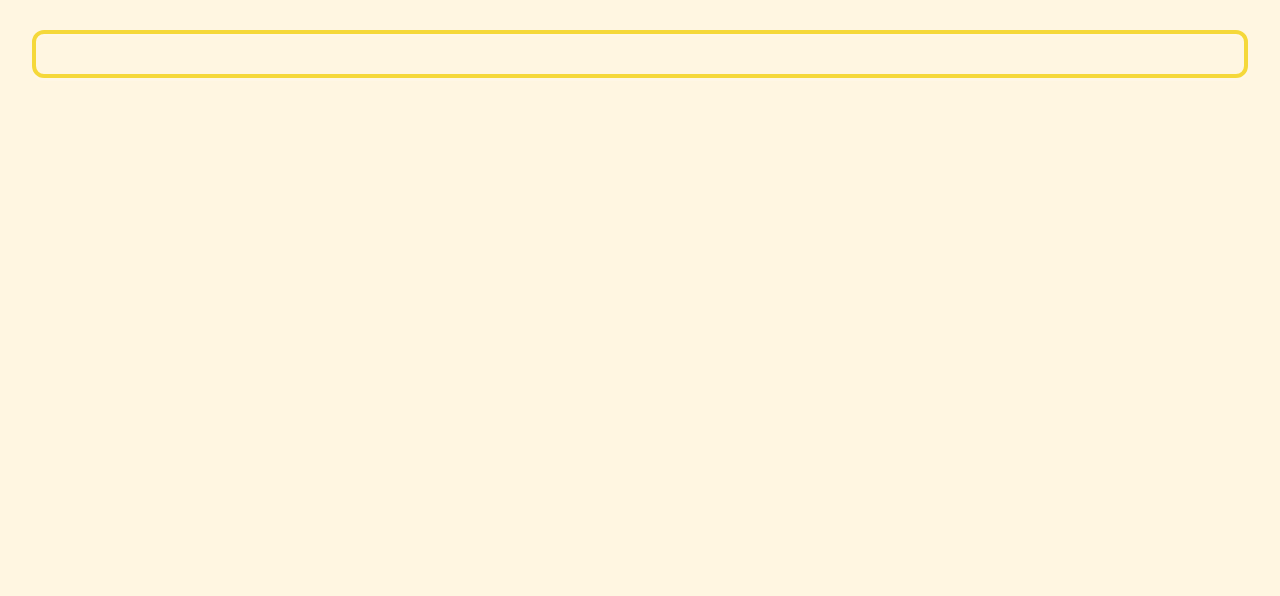
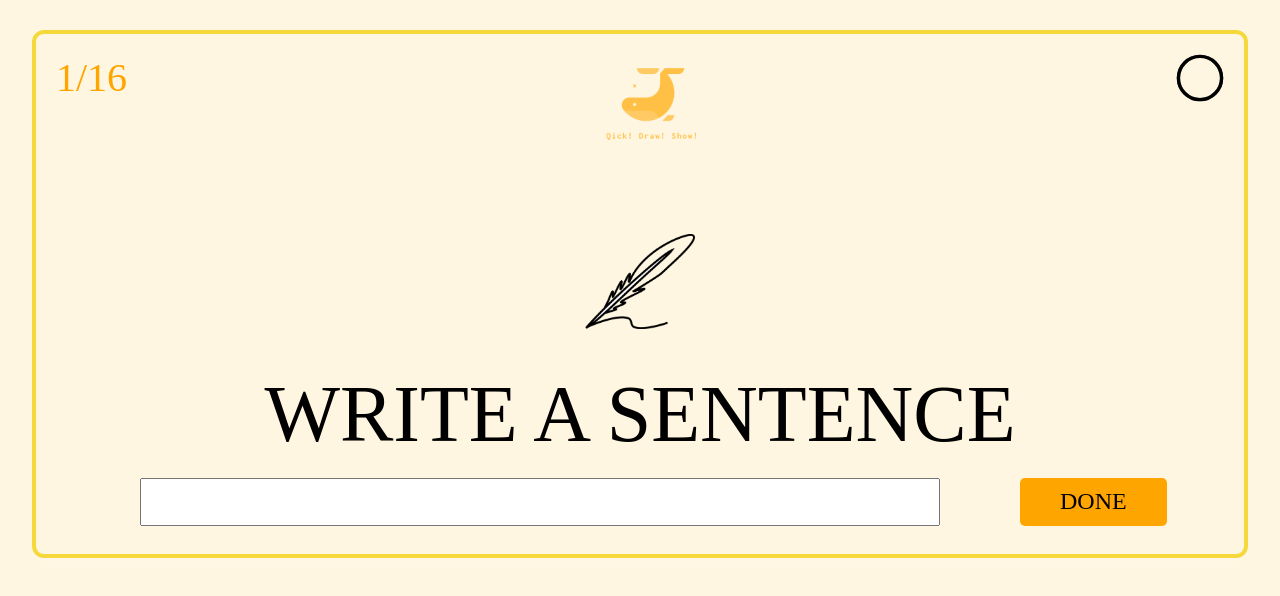
Before and after one commit to Kirillisinus/qdsUI, a Vue app: page /write in a window 1280 px wide. Before the commit this address had no page. Shown: the top 596 px of the page. Built offline with nearby package versions, Linux system fonts and the light colour scheme; a web font is replaced by a local one; what vue-cookie would draw is missing.

Commit message:
add full routs

```diff
--- a/src/App.vue
+++ b/src/App.vue
@@ -19,6 +19,7 @@ export default {};
 
 body {
   background-color: #fff6e1;
+  height:100%
 }
 
 #content {
@@ -32,6 +33,7 @@ body {
   box-shadow: inset 0px 2px 0px 0px rgb(255 255 255 / 15%),
     0px 3px 0px 0px rgb(255 255 255 / 15%);
   border-radius: 12px;
+  min-height:0;
 }
 
 @media (max-width: 877px) {
--- /dev/null
+++ b/src/views/Draw.vue
@@ -0,0 +1,120 @@
+<template>
+  <div class="draw-image">
+    <div class="up">
+      <div class="rounds">1/16</div>
+      <img src="../images/logo_transparent.png" alt="logo" id="logo-write" />
+      <div class="timer">
+        <svg
+          class="timer__svg"
+          viewBox="0 0 100 100"
+          xmlns="http://www.w3.org/2000/svg"
+        >
+          <g class="timer__circle">
+            <circle class="timer__path-elapsed" cx="50" cy="50" r="45" />
+            <path
+              id="timer-path-remaining"
+              stroke-dasharray="283"
+              class="timer__path-remaining ${remainingPathColor}"
+              d="
+          M 50, 50
+          m -45, 0
+          a 45,45 0 1,0 90,0
+          a 45,45 0 1,0 -90,0
+        "
+            ></path>
+          </g>
+        </svg>
+        <span>
+          <!-- Remaining time label -->
+        </span>
+      </div>
+    </div>
+    <div class="middle">
+      <canvas id="canvas">Обновите браузер</canvas>
+      <div class="cursor" id="cursor"></div>
+      <div class="controls">
+        <div class="btn-row">
+          <!--<button type="button"
+								v-on:click="removeHistoryItem"
+								v-bind:class="{ disabled: !history.length }" title="Undo"> <i class="ion ion-reply"></i>remove </button>
+        </div>
+        <div class="btn-row">
+          <button type="button"
+								v-on:click="removeAllHistory"
+								v-bind:class="{ disabled: !history.length }" title="Clear all"> <i class="ion ion-trash-a"></i>delete </button>
+        </div>
+        <div class="btn-row">
+          <input type="color" class="palette-input">
+        </div>
+        <div class="btn-row">
+          <label v-for="sizeItem in sizes" class="size-item">
+            <input type="radio" name="size" v-model="size" v-bind:value="sizeItem">
+            <span class="size"
+									v-bind:style="{width: sizeItem + 'px', height: sizeItem + 'px'}"
+									v-on:click="popups.showSize = !popups.showSize"></span> </label>-->
+        </div>
+        <div class="btn-row"></div>
+        <router-link class="write" to="/album">done</router-link>
+      </div>
+    </div>
+    <div class="down"></div>
+  </div>
+</template>
+
+<script>
+</script>
+
+<style>
+@charset "utf-8";
+
+.cursor {
+  position: fixed;
+  top: 0;
+  left: 0;
+  width: 20px;
+  height: 20px;
+  border-radius: 50%;
+  border: 3px solid rgb(30, 30, 30);
+  pointer-events: none;
+  user-select: none;
+  mix-blend-mode: difference;
+  opacity: 0;
+  transition: opacity 1s;
+}
+
+#canvas {
+  width: 80%;
+  height: calc(60vh - 60px);
+  background-color: white;
+  cursor: none;
+  border-radius: 20px;
+  border: 2px solid orange;
+}
+
+#canvas:hover + .cursor {
+  opacity: 1;
+}
+#canvas:active + .cursor {
+  border-color: rgb(60, 60, 60);
+}
+
+.controls {
+  width: 100%;
+  height: 60px;
+  display: flex;
+  justify-content: center;
+  align-items: center;
+  user-select: none;
+  margin-top: 2em;
+}
+
+.btn-row {
+  position: relative;
+  margin-bottom: 5px;
+  display: flex;
+  justify-content: center;
+  flex-wrap: wrap;
+  padding: 0 15px;
+  border-radius: 4px;
+}
+</style>
--- a/src/views/Entrance.vue
+++ b/src/views/Entrance.vue
@@ -4,9 +4,14 @@
   </div>
   <div class="entrance">
     <span class="invite">Представьтесь, пожалуйста </span>
-    <input type="text" class="input-name" placeholder="Гость123123123" v-model="name"/>
+    <input
+      type="text"
+      class="input-name"
+      placeholder="Гость123123123"
+      v-model="name"
+    />
     <router-link class="button continue" to="/lobby" v-on:click="setCookie">
-      <div>Продолжить как {{name}}</div>
+      <div>Продолжить как {{ name }}</div>
       <i class="icon-arrow-right"></i>
     </router-link>
     <router-link class="button create-room" to="#">
@@ -17,19 +22,19 @@
 </template>
 
 <script>
-export default{
+export default {
   data() {
     return {
-      name: String ="Гость123123123"
-    }
+      name: (String = "Гость123123123"),
+    };
   },
   methods: {
-    setCookie(){
-      this.$cookies.set("username",this.name,"1d");
+    setCookie() {
+      this.$cookies.set("username", this.name, "1d");
       console.log(document.cookie);
-    }
-  }
-}
+    },
+  },
+};
 </script>
 
 <style>
--- /dev/null
+++ b/src/views/History.vue
@@ -0,0 +1,65 @@
+<template>
+  <div class="lobby">
+    <router-link class="back" to="/"> home </router-link>
+    <div class="room">
+      <section class="players">
+        <div class="count-players">Players 1/16</div>
+        <div class="player">{{ name }}</div>
+        <div class="empty">Empty</div>
+      </section>
+      <section class="album">
+        <div class="album-name">album</div>
+        <div class="settings"></div>
+        <div class="end-game">
+          <div class="end"><p class="end-p">end of 's album</p></div>
+
+          <button class="write">new turn</button>
+        </div>
+      </section>
+    </div>
+  </div>
+</template>
+
+<script >
+</script>
+
+<style>
+.album {
+  border-radius: 20px;
+  background: rgba(255, 234, 13, 0.28);
+  min-width: 55%;
+  max-width: 65%;
+  display: inherit;
+  flex-direction: column;
+  align-items: center;
+  font-size: 2.5vw;
+  padding: 0 0.5em;
+}
+
+.end {
+  align-self: stretch;
+  display: flex;
+  flex-direction: row;
+  align-items: center;
+  margin: 20px;
+}
+
+.end-p {
+  font-family: Black;
+  font-size: 11px;
+  color: black;
+  letter-spacing: 1.51px;
+  text-align: center;
+  text-transform: uppercase;
+  line-height: 18px;
+  margin: 0px 10px;
+}
+
+.end-p::before,
+.end-p::after {
+  content: "";
+  flex: 1 1 0%;
+  height: 22px;
+  background-color: black;
+}
+</style>
--- a/src/views/Lobby.vue
+++ b/src/views/Lobby.vue
@@ -25,10 +25,10 @@
         <div class="settings-text">Custom settings</div>
         <div class="settings"></div>
         <div class="start-game">
-          <div class="button start-btn">
+          <router-link class="button start-btn" to="/write">
             <div>Начать</div>
             <i class="icon-arrow-right"></i>
-          </div>
+          </router-link>
           <div class="button invite-btn">
             <div>Пригласить</div>
             <i class="icon-arrow-right"></i>
@@ -66,6 +66,7 @@ export default {
 }
 
 .back {
+  text-transform: uppercase;
   color: inherit;
   text-decoration: inherit;
   width: 130px;
--- /dev/null
+++ b/src/views/Write.vue
@@ -0,0 +1,184 @@
+<template>
+  <div class="write-sentence">
+    <div class="up">
+      <div class="rounds">1/16</div>
+      <img src="../images/logo_transparent.png" alt="logo" id="logo-write" />
+      <div class="timer">
+        <svg
+          class="timer__svg"
+          viewBox="0 0 100 100"
+          xmlns="http://www.w3.org/2000/svg"
+        >
+          <g class="timer__circle">
+            <circle class="timer__path-elapsed" cx="50" cy="50" r="45" />
+            <path
+              id="timer-path-remaining"
+              stroke-dasharray="283"
+              class="timer__path-remaining ${remainingPathColor}"
+              d="
+          M 50, 50
+          m -45, 0
+          a 45,45 0 1,0 90,0
+          a 45,45 0 1,0 -90,0
+        "
+            ></path>
+          </g>
+        </svg>
+        <span>
+          <!-- Remaining time label -->
+        </span>
+      </div>
+    </div>
+    <div class="middle">
+      <div class="middle-logo">
+        <img src="../images/pen.png" alt="logo" class="mid-logo" />
+        <div class="card">Write a sentence</div>
+      </div>
+
+      <div class="input-sentence">
+        <div class="input">
+          <input class="sentence" type="text" />
+          <router-link class="write" to="/draw">done</router-link>
+        </div>
+      </div>
+    </div>
+  </div>
+</template>
+
+<script>
+</script>
+
+
+<style>
+#logo-write {
+  display: block;
+  margin: auto;
+  width: 100px;
+}
+.timer {
+  position: relative;
+  height: 3em;
+  width: 3em;
+  /*margin-right: 10vh;*/
+}
+.timer__circle {
+  fill: none;
+  stroke: none;
+}
+
+/* The SVG path that displays the timer's progress */
+.timer__path-elapsed {
+  stroke-width: 7px;
+  stroke: grey;
+}
+.timer__label {
+  position: absolute;
+
+  /* Size should match the parent container */
+  width: 300px;
+  height: 300px;
+
+  /* Keep the label aligned to the top */
+  top: 0;
+
+  /* Create a flexible box that centers content vertically and horizontally */
+  display: flex;
+  align-items: center;
+  justify-content: center;
+
+  /* Sort of an arbitrary number; adjust to your liking */
+  font-size: 48px;
+}
+.timer__path-remaining {
+  /* Такая же ширина, что и у исходного кольца */
+  stroke-width: 7px;
+
+  /* Замыкаем концы линии, чтобы создать круг */
+  stroke-linecap: round;
+
+  /* Делаем так, чтобы анимация начиналась вверху */
+  transform: rotate(90deg);
+  transform-origin: center;
+
+  /* Одна секунда подгоняется под таймер обратного отсчета */
+  transition: 1s linear all;
+
+  /* Задаем смену цвета кольца, когда обновляется значение цвета */
+  stroke: currentColor;
+}
+
+.timer__svg {
+  /* Переворачиваем кольцо и задаем движение анимации слева направо */
+  transform: scaleX(-1);
+}
+.middle-logo {
+  margin-top: 5em;
+}
+.mid-logo {
+  display: block;
+  margin: auto;
+  width: 110px;
+}
+
+.up {
+  display: flex;
+  justify-content: space-between;
+}
+
+.rounds {
+  color: orange;
+  font-size: 2.5em;
+}
+
+.middle {
+  display: flex;
+  flex-direction: column;
+  align-items: center;
+  align-content: center;
+  justify-content: center;
+}
+
+.card {
+  margin-top: 0.5em;
+  text-transform: uppercase;
+  font-size: 10vh;
+  margin-bottom: 10px;
+}
+.input {
+  align-content: center;
+  align-items: center;
+  display: flex;
+  width: 150vh;
+  height: 8vh;
+  padding-left: 100px;
+}
+.sentence {
+  width: 100vh;
+  height: 6vh;
+  margin-right: 10vh;
+  font-size: 40px;
+}
+
+.write {
+  color: black;
+  height: 6vh;
+  background-color: orange;
+  padding: 10px 40px;
+  text-transform: uppercase;
+  text-decoration: none;
+  font-size: 1.5em;
+  box-shadow: 0px 5px 10px rgba(darken(dodgerblue, 40%));
+  transition: all 0.3s;
+  cursor: pointer;
+  border-radius: 5px;
+  border-bottom: 4px solid lighten(gray, 70%);
+}
+.write:hover {
+  box-shadow: 0px 15px 25px -5px rgba(darken(dodgerblue, 40%));
+  transform: scale(1.03);
+}
+.write:active {
+  box-shadow: 0px 4px 8px rgba(darken(dodgerblue, 30%));
+  transform: scale(0.98);
+}
+</style>
```
Also changed, not shown: src/router/index.ts (+30 -0 lines), src/images/pen.png (added).
